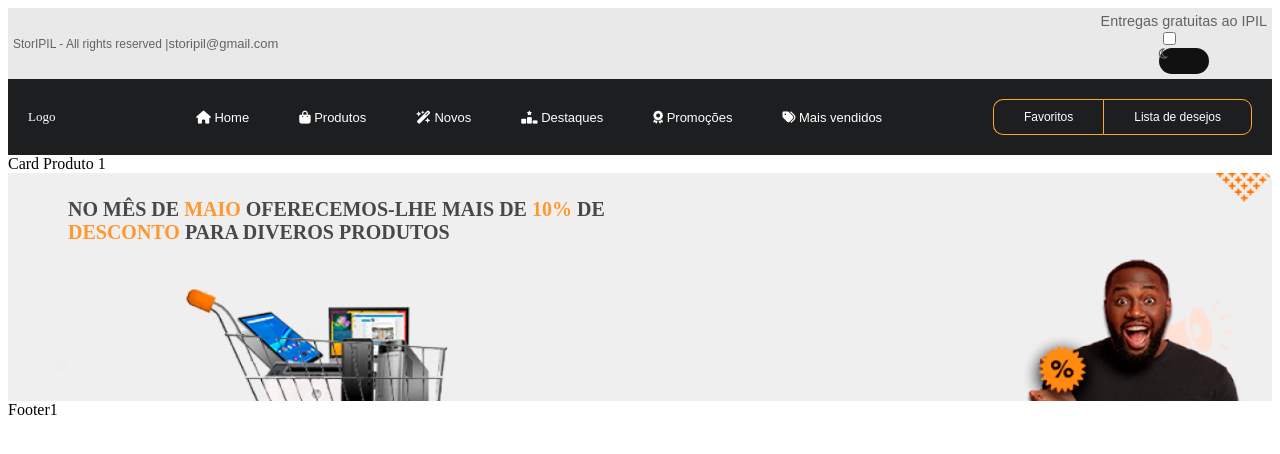
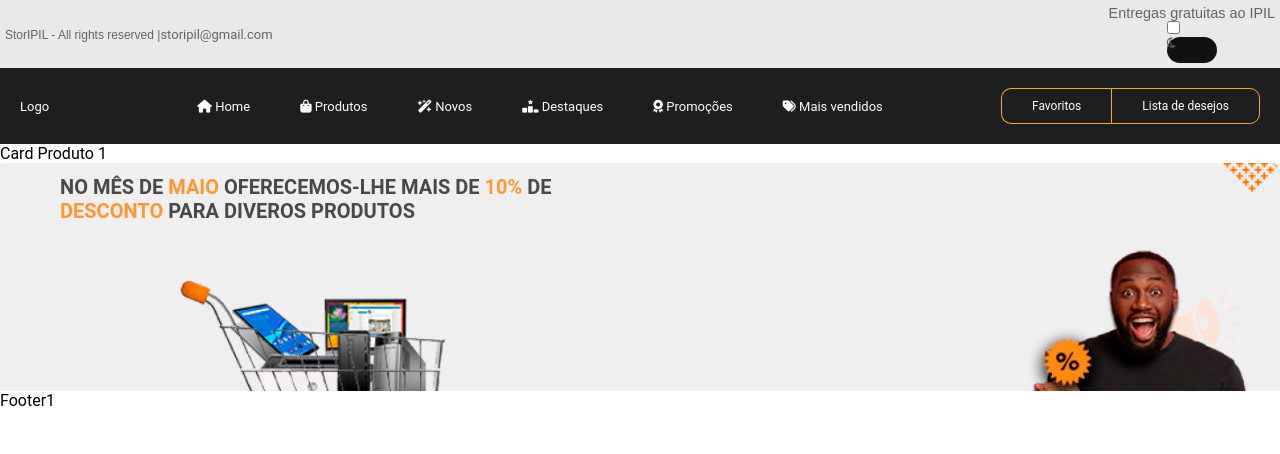
Before and after one commit to mariovarela99/stor-ipil-website, a React (Create React App) app: page / in a window 1280 px wide. Shown: the top 454 px of the page. Built offline with nearby package versions, Linux system fonts and the light colour scheme; some icons are missing.

Commit message:
Add GLobalStyles

```diff
--- a/src/App.js
+++ b/src/App.js
@@ -1,4 +1,5 @@
 import Routing from "./routes";
+import "./styles/globalStyles.css";
 
 function App() {
   return <Routing />;
--- a/src/styles/globalStyles.css
+++ b/src/styles/globalStyles.css
@@ -2,5 +2,9 @@
   margin: 0;
   padding: 0;
   box-sizing: border-box;
-  font-family: "Courier New", Courier, monospace, sans-serif;
+  font-family: "Roboto", sans-serif;
 }
+
+a {
+  text-decoration: none;
+}
```
